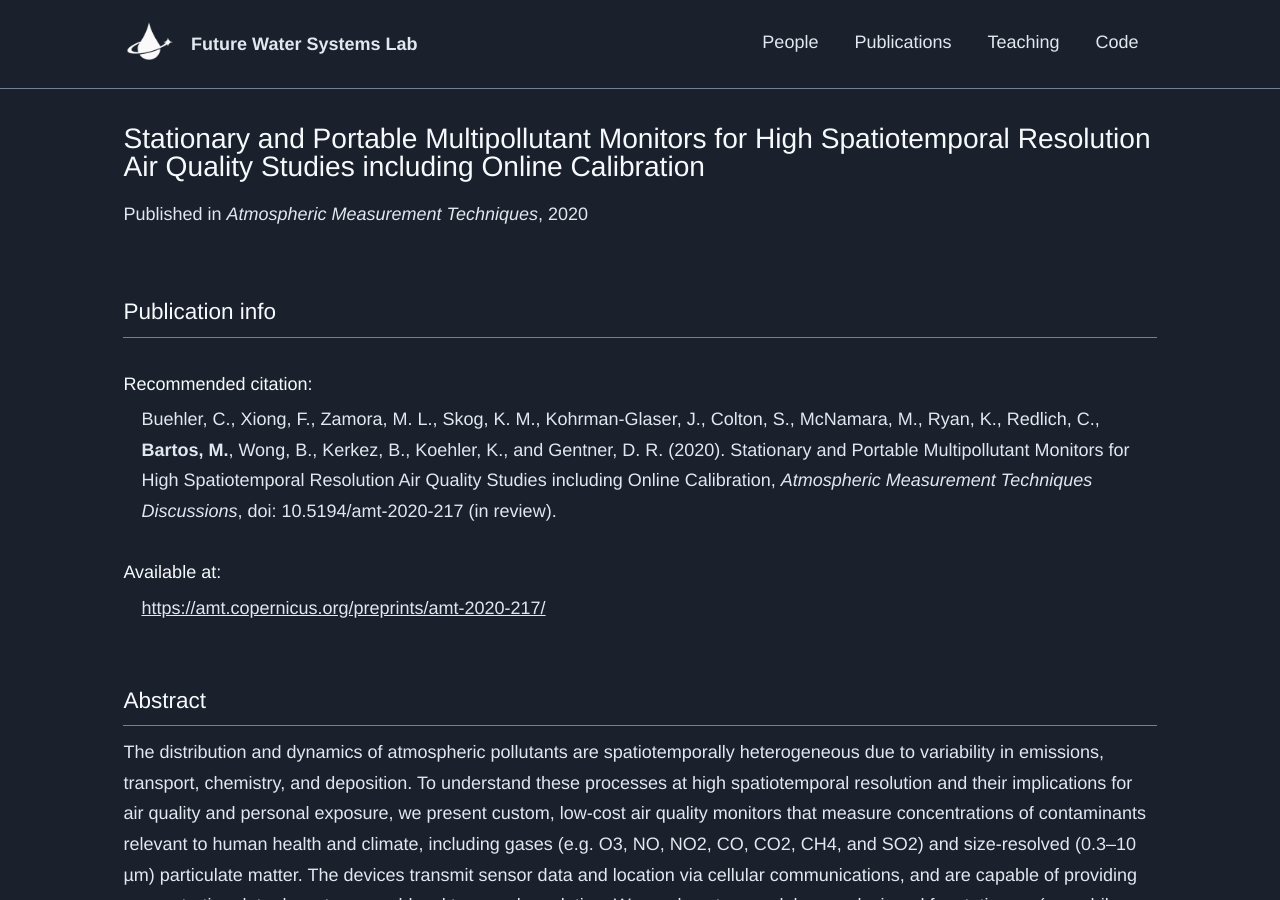
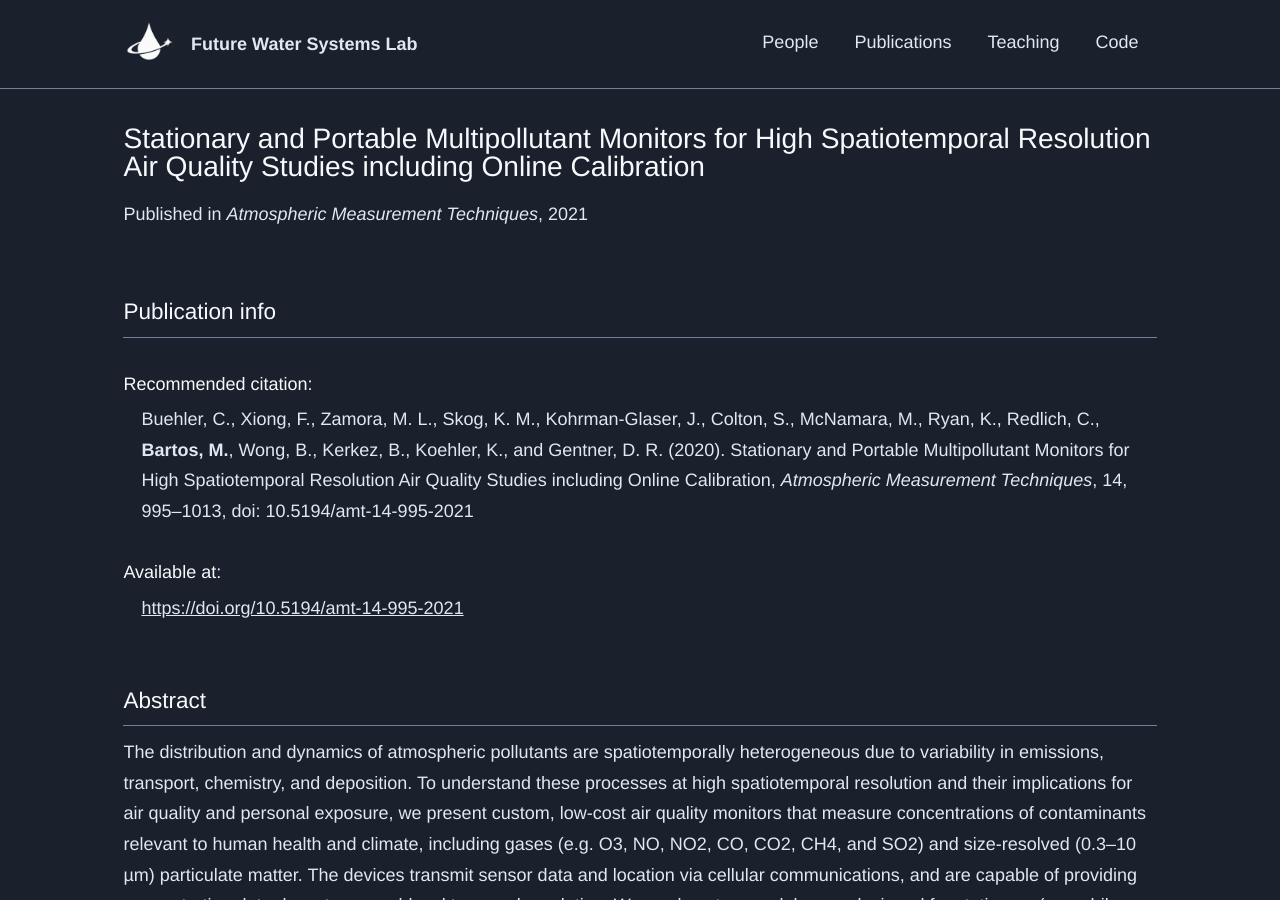
Before and after one commit to SMARTINFRALAB/SMARTINFRALAB.github.io, a Jekyll site: the page built from _publications/2020-02-09-stationary.md, in a window 1280 px wide and 900 px high. Built offline with Jekyll 4.4.1, drawn with Linux system fonts in a browser that asks for light colours.

Commit message:
Add AMT paper

```diff
--- a/_publications/2020-06-04-stationary.md
+++ b/_publications/2020-02-09-stationary.md
@@ -1,13 +1,13 @@
 ---
 title: "Stationary and Portable Multipollutant Monitors for High Spatiotemporal Resolution Air Quality Studies including Online Calibration"
 collection: publications
-permalink: /publication/2020-06-04-stationary
+permalink: /publication/2021-02-09-stationary
 excerpt: ''
-date: 2020-06-04
+date: 2021-02-09
 venue: 'Atmospheric Measurement Techniques'
-type: 'preprint'
-paperurl: 'https://amt.copernicus.org/preprints/amt-2020-217/'
-citation: 'Buehler, C., Xiong, F., Zamora, M. L., Skog, K. M., Kohrman-Glaser, J., Colton, S., McNamara, M., Ryan, K., Redlich, C., <b>Bartos, M.</b>, Wong, B., Kerkez, B., Koehler, K., and Gentner, D. R. (2020). Stationary and Portable Multipollutant Monitors for High Spatiotemporal Resolution Air Quality Studies including Online Calibration, <i>Atmospheric Measurement Techniques Discussions</i>, doi: 10.5194/amt-2020-217 (in review).'
+type: 'article'
+paperurl: 'https://doi.org/10.5194/amt-14-995-2021'
+citation: 'Buehler, C., Xiong, F., Zamora, M. L., Skog, K. M., Kohrman-Glaser, J., Colton, S., McNamara, M., Ryan, K., Redlich, C., <b>Bartos, M.</b>, Wong, B., Kerkez, B., Koehler, K., and Gentner, D. R. (2020). Stationary and Portable Multipollutant Monitors for High Spatiotemporal Resolution Air Quality Studies including Online Calibration, <i>Atmospheric Measurement Techniques</i>, 14, 995–1013, doi: 10.5194/amt-14-995-2021'
 tags: ['wsns']
 ---
 
```
